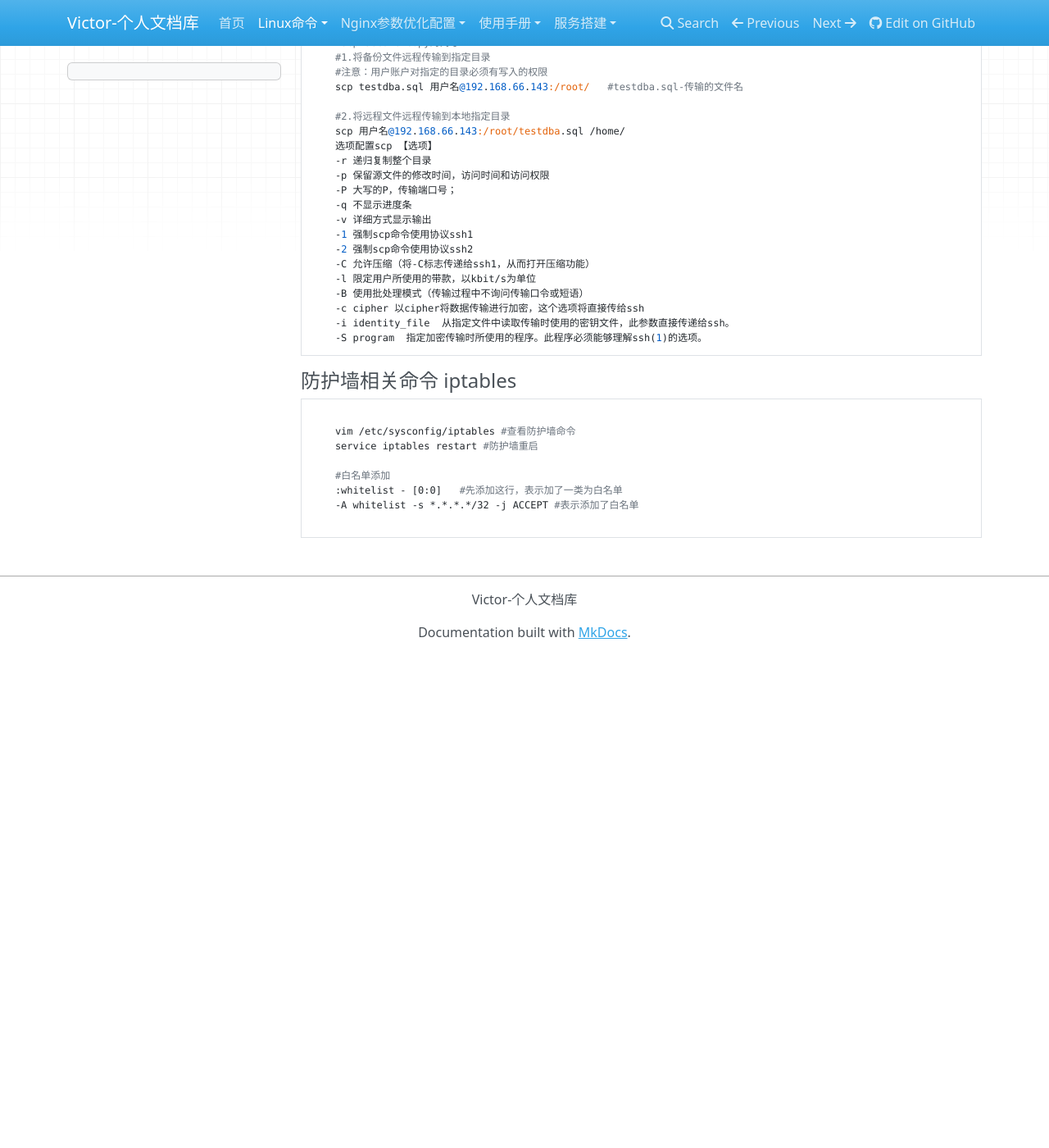
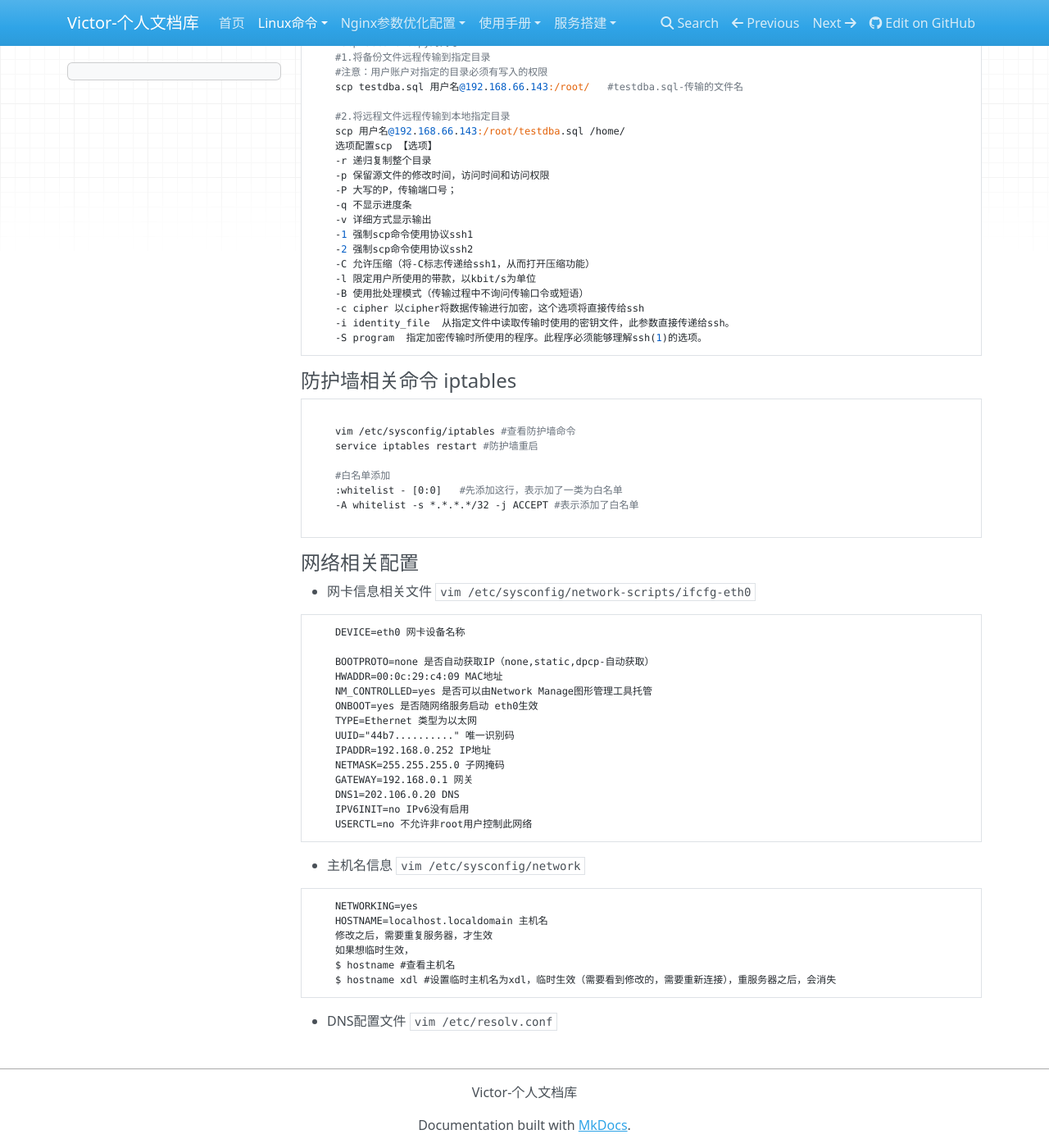
Before and after one commit to victor24680/victorDocs, an MkDocs documentation site: the page built from docs/Linux命令/网络&IP相关使用命令.md, in a window 1280 px wide and 1400 px high, scrolled down 234 px. Shown: the whole window at 82% size. Built offline with MkDocs 1.6.1, drawn with Linux system fonts in a browser that asks for light colours; nearby versions of some CDN libraries; before the commit the page ends 1033 px from its top, so only the background shows below that.

````diff
--- a/docs/Linux命令/网络&IP相关使用命令.md
+++ b/docs/Linux命令/网络&IP相关使用命令.md
@@ -45,3 +45,32 @@
 	-A whitelist -s *.*.*.*/32 -j ACCEPT #表示添加了白名单
 
 ```
+
+#### 网络相关配置
+- 网卡信息相关文件 `vim /etc/sysconfig/network-scripts/ifcfg-eth0`
+```shell
+    DEVICE=eth0 网卡设备名称
+
+    BOOTPROTO=none 是否自动获取IP（none,static,dpcp-自动获取）
+    HWADDR=00:0c:29:c4:09 MAC地址
+    NM_CONTROLLED=yes 是否可以由Network Manage图形管理工具托管
+    ONBOOT=yes 是否随网络服务启动 eth0生效
+    TYPE=Ethernet 类型为以太网
+    UUID="44b7.........." 唯一识别码
+    IPADDR=192.168.0.252 IP地址
+    NETMASK=255.255.255.0 子网掩码
+    GATEWAY=192.168.0.1 网关
+    DNS1=202.106.0.20 DNS
+    IPV6INIT=no IPv6没有启用
+    USERCTL=no 不允许非root用户控制此网络
+```
+- 主机名信息 `vim /etc/sysconfig/network`
+```shell
+    NETWORKING=yes
+    HOSTNAME=localhost.localdomain 主机名
+    修改之后，需要重复服务器，才生效
+    如果想临时生效，
+    $ hostname #查看主机名
+    $ hostname xdl #设置临时主机名为xdl，临时生效（需要看到修改的，需要重新连接），重服务器之后，会消失
+```
+- DNS配置文件 `vim /etc/resolv.conf`
````
Also changed, not shown: docs/服务搭建/Linux-SFTP服务搭建.md (added, +76 -0 lines).
